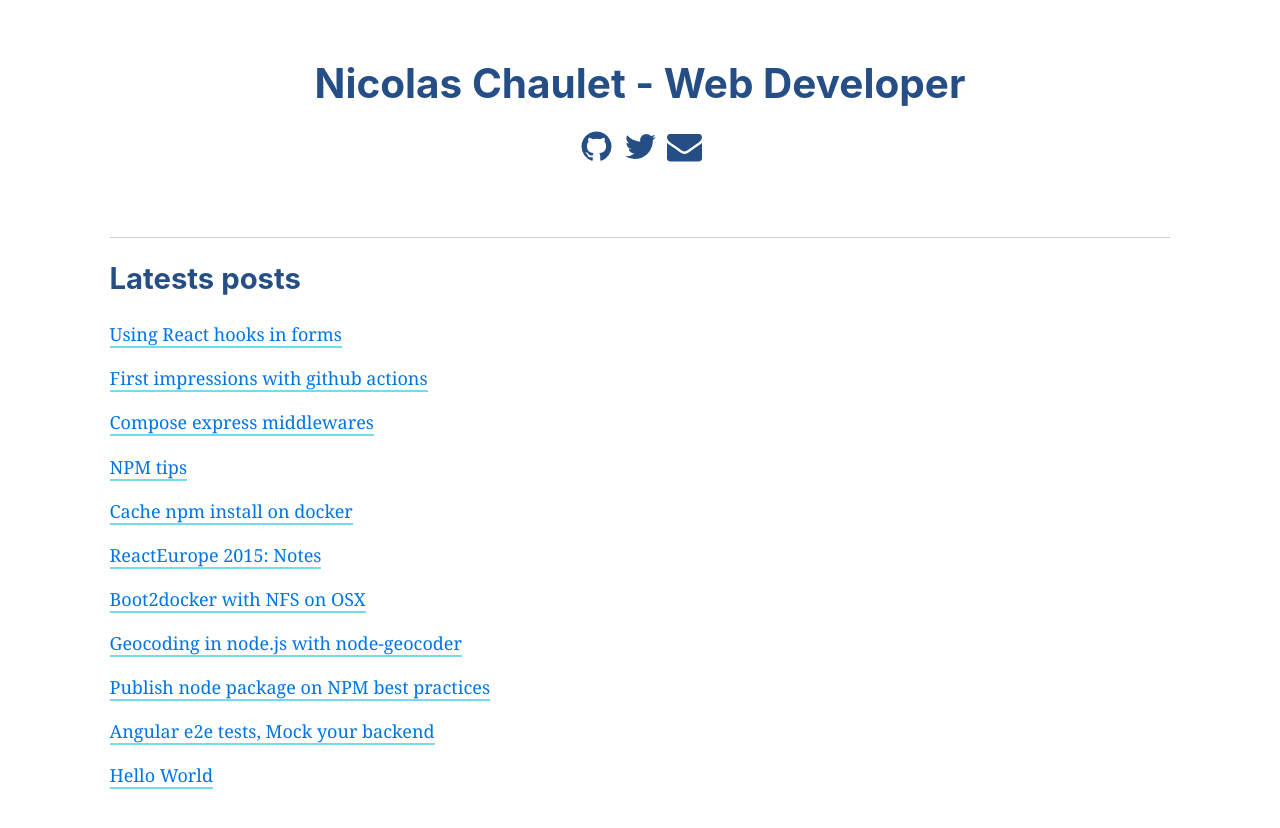
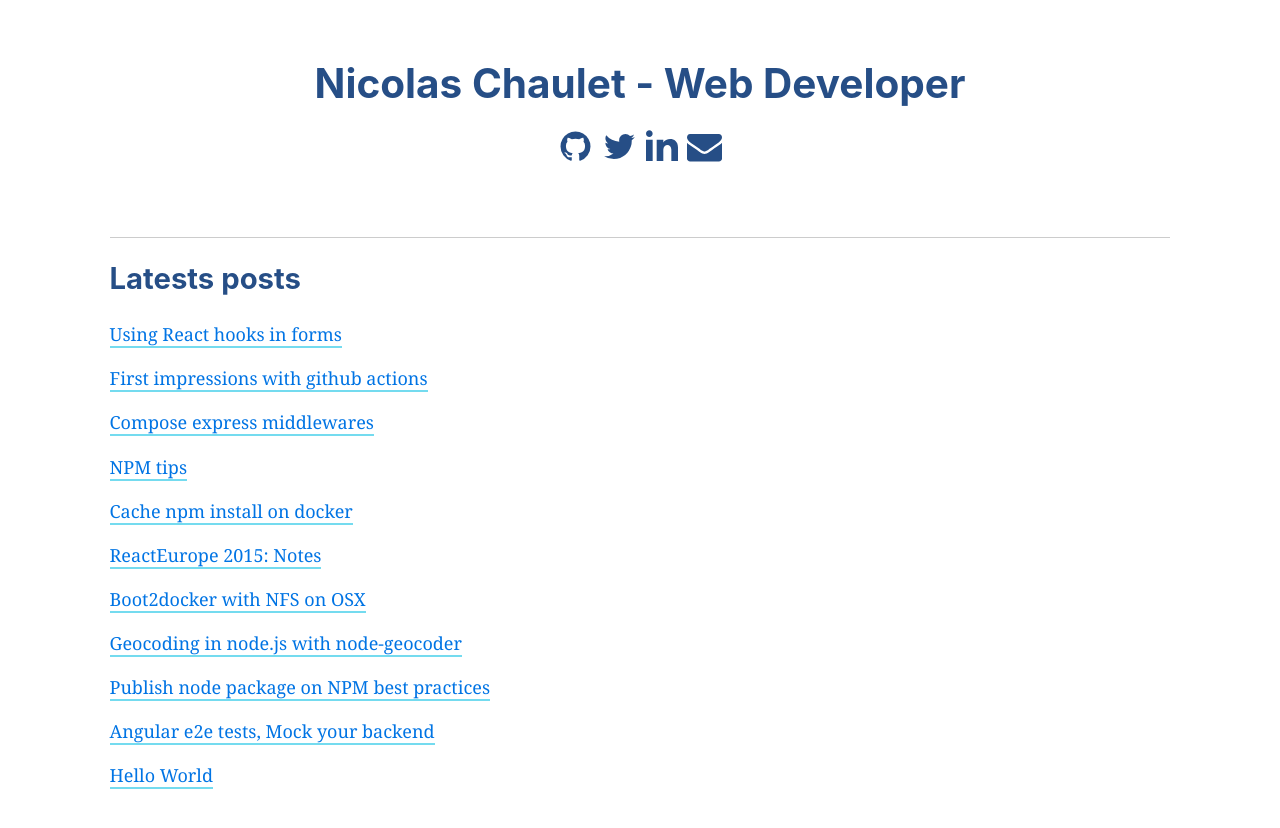
Before and after one commit to nchaulet/blog, a Gatsby site: page / in a window 1280 px wide. Built offline with nearby package versions, Linux system fonts and the light colour scheme; Gatsby itself is replaced by a stand-in of ours; some packages are replaced by stand-ins of ours.

Commit message:
Add linkedin link

```diff
--- a/src/components/header.js
+++ b/src/components/header.js
@@ -35,11 +35,14 @@ const Header = ({ siteTitle }) => (
         display: "flex",
         justifyContent: "center"
       }}>
-        <a class="btn btn-large" href="http://github.com/nchaulet" style={linkStyle} title="github">
+        <a class="btn btn-large" href="https://github.com/nchaulet" style={linkStyle} title="github">
           <svg width="35" height="35" viewBox="0 0 1792 1792" xmlns="http://www.w3.org/2000/svg"><path d="M1664 896q0 251-146.5 451.5t-378.5 277.5q-27 5-39.5-7t-12.5-30v-211q0-97-52-142 57-6 102.5-18t94-39 81-66.5 53-105 20.5-150.5q0-121-79-206 37-91-8-204-28-9-81 11t-92 44l-38 24q-93-26-192-26t-192 26q-16-11-42.5-27t-83.5-38.5-86-13.5q-44 113-7 204-79 85-79 206 0 85 20.5 150t52.5 105 80.5 67 94 39 102.5 18q-40 36-49 103-21 10-45 15t-57 5-65.5-21.5-55.5-62.5q-19-32-48.5-52t-49.5-24l-20-3q-21 0-29 4.5t-5 11.5 9 14 13 12l7 5q22 10 43.5 38t31.5 51l10 23q13 38 44 61.5t67 30 69.5 7 55.5-3.5l23-4q0 38 .5 89t.5 54q0 18-13 30t-40 7q-232-77-378.5-277.5t-146.5-451.5q0-209 103-385.5t279.5-279.5 385.5-103 385.5 103 279.5 279.5 103 385.5z"/></svg>
         </a>
-        <a class="btn btn-large" href="http://twitter.com/n_chaulet" style={linkStyle} title="twitter">
+        <a class="btn btn-large" href="https://twitter.com/n_chaulet" style={linkStyle} title="twitter">
           <svg width="35" height="35" viewBox="0 0 1792 1792" xmlns="http://www.w3.org/2000/svg"><path d="M1684 408q-67 98-162 167 1 14 1 42 0 130-38 259.5t-115.5 248.5-184.5 210.5-258 146-323 54.5q-271 0-496-145 35 4 78 4 225 0 401-138-105-2-188-64.5t-114-159.5q33 5 61 5 43 0 85-11-112-23-185.5-111.5t-73.5-205.5v-4q68 38 146 41-66-44-105-115t-39-154q0-88 44-163 121 149 294.5 238.5t371.5 99.5q-8-38-8-74 0-134 94.5-228.5t228.5-94.5q140 0 236 102 109-21 205-78-37 115-142 178 93-10 186-50z"/></svg>
+        </a>
+        <a class="btn btn-large" href="https://www.linkedin.com/in/nchaulet/" style={linkStyle} title="mail">
+        <svg xmlns="http://www.w3.org/2000/svg" width="32" height="32" viewBox="0 0 24 24"><path d="M4.98 3.5c0 1.381-1.11 2.5-2.48 2.5s-2.48-1.119-2.48-2.5c0-1.38 1.11-2.5 2.48-2.5s2.48 1.12 2.48 2.5zm.02 4.5h-5v16h5v-16zm7.982 0h-4.968v16h4.969v-8.399c0-4.67 6.029-5.052 6.029 0v8.399h4.988v-10.131c0-7.88-8.922-7.593-11.018-3.714v-2.155z"/></svg>
         </a>
         <a class="btn btn-large" href="mailto:n.chaulet@gmail.com" style={linkStyle} title="mail">
           <svg width="35" height="35" viewBox="0 0 1792 1792" xmlns="http://www.w3.org/2000/svg"><path d="M1792 710v794q0 66-47 113t-113 47h-1472q-66 0-113-47t-47-113v-794q44 49 101 87 362 246 497 345 57 42 92.5 65.5t94.5 48 110 24.5h2q51 0 110-24.5t94.5-48 92.5-65.5q170-123 498-345 57-39 100-87zm0-294q0 79-49 151t-122 123q-376 261-468 325-10 7-42.5 30.5t-54 38-52 32.5-57.5 27-50 9h-2q-23 0-50-9t-57.5-27-52-32.5-54-38-42.5-30.5q-91-64-262-182.5t-205-142.5q-62-42-117-115.5t-55-136.5q0-78 41.5-130t118.5-52h1472q65 0 112.5 47t47.5 113z"/></svg>
```
